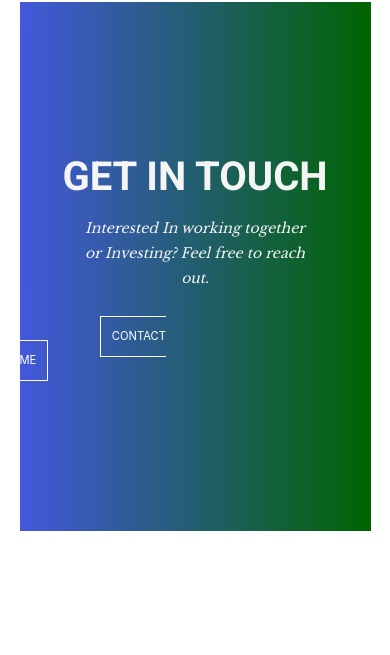
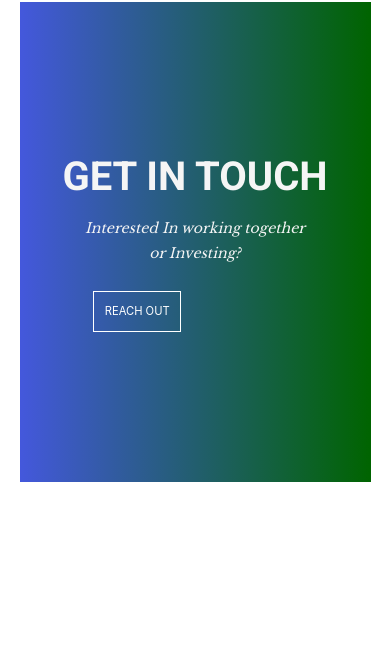
Before and after one commit to StephenOladoke/Swift-Tech, a plain HTML site: page Index.html in a window 390 px wide. Shown: the part 8605-9260 px from the top of the page. Drawn offline with nearby package versions, Linux system fonts and the light colour scheme.

Commit message:
fixing cta btn

```diff
--- a/Index.html
+++ b/Index.html
@@ -556,7 +556,7 @@
                 <div class="row">
                     <div class="col-lg-12 text-center subscribe-title">
                         <h3 class="text-uppercase">Get In Touch</h3>
-                        <p class="para">Interested In working together or Investing? Feel free to reach out.</p>
+                        <p class="para">Interested In working together or Investing?</p>
                     </div>
                 </div>
                 <div class="d-sm-flex justify-content-center">
@@ -567,7 +567,7 @@
                             </div> -->
                             <div class="col">
                                 <div class="btn-submit">
-                                    <a href="mailto:stephenoladoke6@gmail.com">CONTACT ME</a>
+                                    <a href="mailto:stephenoladoke6@gmail.com">REACH OUT</a>
                                     <!-- <button type="submit" class="btn btn-success float-right">CONTACT ME</button> -->
                                 </div>
                             </div>
--- a/css/responsive.css
+++ b/css/responsive.css
@@ -69,7 +69,7 @@
         font: normal 500 18px/40px var(--roboto);
     }
     .site-main .subscribe-us-area .subscribe form .btn-submit a{
-        margin-left: 46%;
+        margin-left: 42%;
         padding: 7% 6% 7% 6%;
         font-size: 70%;
     }
--- a/css/style.css
+++ b/css/style.css
@@ -354,7 +354,7 @@
     /* background: #f5f5f5; */
     color: #fff;
     padding: 1% 5% 1% 5%;
-    margin-left: 37% ;
+    margin-left: 40% ;
     text-decoration: none;
     border: 1px solid #fff;
     font-size: 75%;
```
